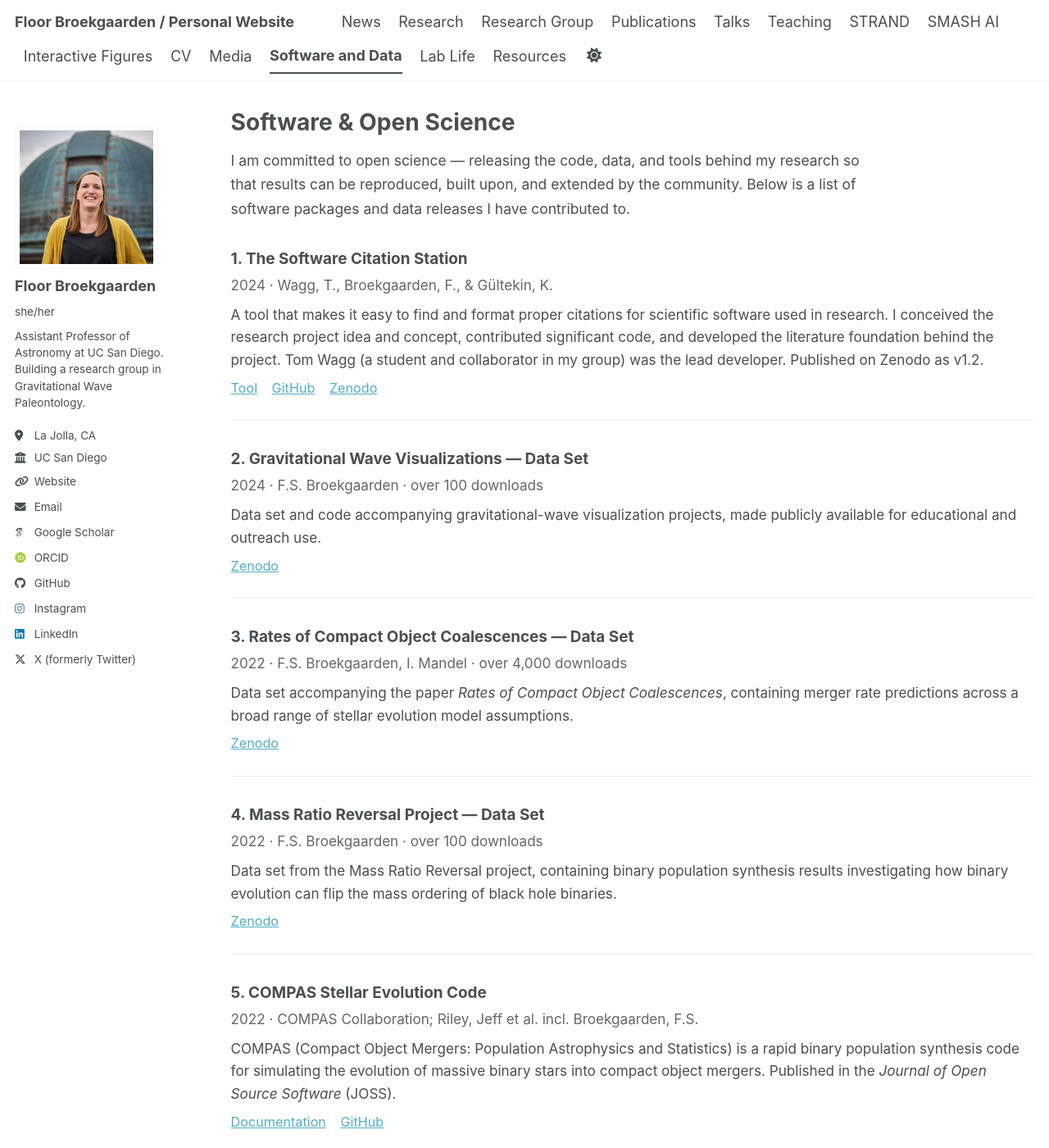
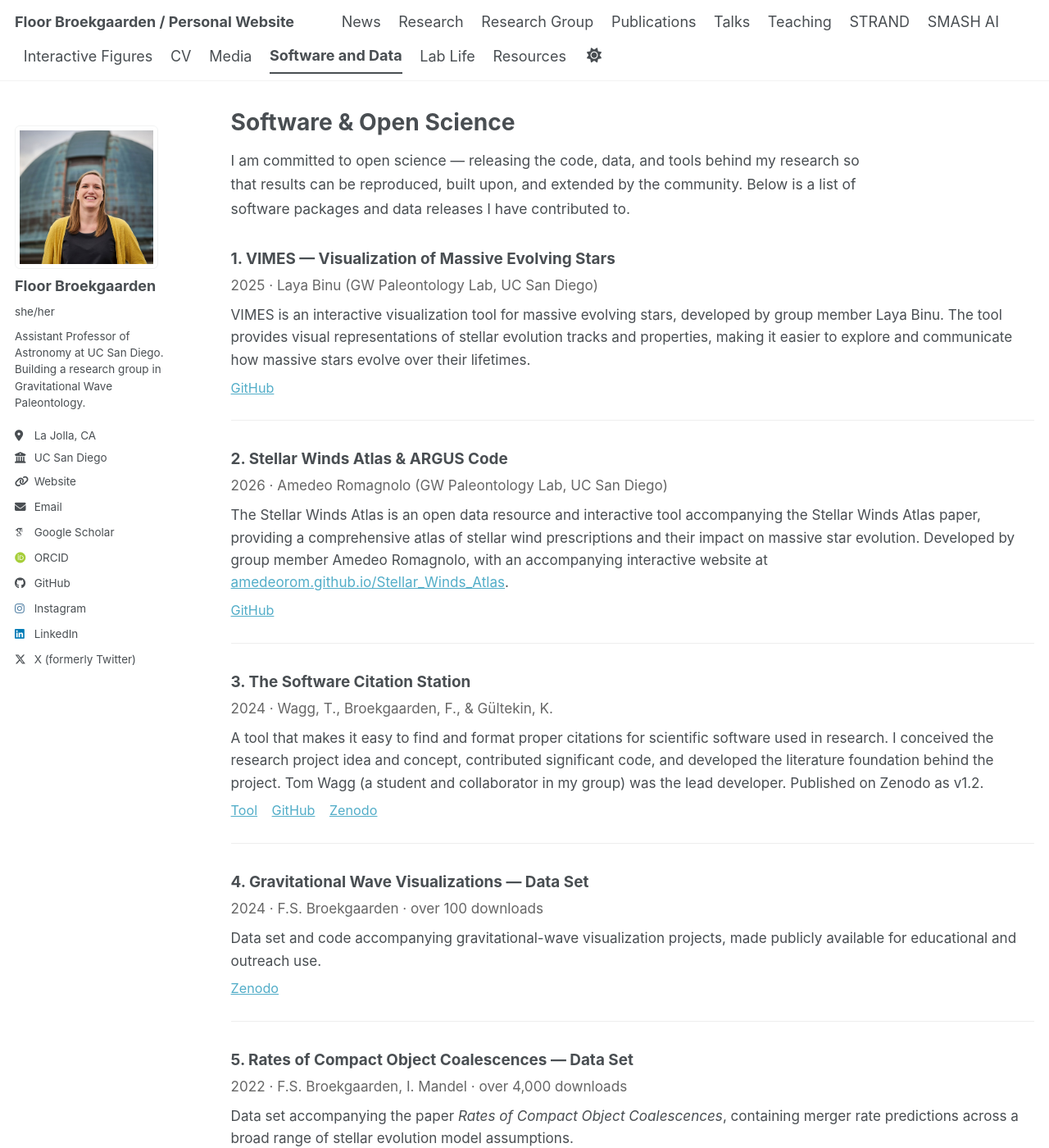
Before and after one commit to FloorBroekgaarden/FloorBroekgaarden.github.io, a Jekyll site: the page built from _pages/software.md, in a window 1280 px wide and 1400 px high. Shown: the whole window at 82% size. Built offline with Jekyll 4.4.1, drawn with Linux system fonts in a browser that asks for light colours; some web fonts are replaced; a script bundle is joined from its source files by our own code; library files that are not in the unit come from our copies; some of the changed text lies outside the part shown.

Commit message:
Update software.md

```diff
--- a/_pages/software.md
+++ b/_pages/software.md
@@ -19,7 +19,25 @@ author_profile: true
 <p class="software-intro">I am committed to open science — releasing the code, data, and tools behind my research so that results can be reproduced, built upon, and extended by the community. Below is a list of software packages and data releases I have contributed to.</p>
 
 <div class="software-item">
-  <h3>1. The Software Citation Station</h3>
+  <h3>1. VIMES — Visualization of Massive Evolving Stars</h3>
+  <p class="software-meta">2025 · Laya Binu (GW Paleontology Lab, UC San Diego)</p>
+  <p>VIMES is an interactive visualization tool for massive evolving stars, developed by group member Laya Binu. The tool provides visual representations of stellar evolution tracks and properties, making it easier to explore and communicate how massive stars evolve over their lifetimes.</p>
+  <div class="software-links">
+    <a href="https://github.com/layabinu/VIMES_VIsualization_of_Massive_Evolving_Stars" target="_blank">GitHub</a>
+  </div>
+</div>
+
+<div class="software-item">
+  <h3>2. Stellar Winds Atlas &amp; ARGUS Code</h3>
+  <p class="software-meta">2026 · Amedeo Romagnolo (GW Paleontology Lab, UC San Diego)</p>
+  <p>The Stellar Winds Atlas is an open data resource and interactive tool accompanying the Stellar Winds Atlas paper, providing a comprehensive atlas of stellar wind prescriptions and their impact on massive star evolution. Developed by group member Amedeo Romagnolo, with an accompanying interactive website at <a href="https://amedeorom.github.io/Stellar_Winds_Atlas/" target="_blank">amedeorom.github.io/Stellar_Winds_Atlas</a>.</p>
+  <div class="software-links">
+    <a href="https://github.com/AmedeoRom/Stellar_Winds_Atlas" target="_blank">GitHub</a>
+  </div>
+</div>
+
+<div class="software-item">
+  <h3>3. The Software Citation Station</h3>
   <p class="software-meta">2024 · Wagg, T., Broekgaarden, F., &amp; Gültekin, K.</p>
   <p>A tool that makes it easy to find and format proper citations for scientific software used in research. I conceived the research project idea and concept, contributed significant code, and developed the literature foundation behind the project. Tom Wagg (a student and collaborator in my group) was the lead developer. Published on Zenodo as v1.2.</p>
   <div class="software-links">
@@ -88,29 +106,11 @@ author_profile: true
 </div>
 
 <div class="software-item">
-  <h3>8. Cosmic Integration Tutorial</h3>
+  <h3>10. Cosmic Integration Tutorial</h3>
   <p class="software-meta">2026 · Sasha Levina (GW Paleontology Lab, UC San Diego)</p>
   <p>A tutorial on cosmic integration methods for gravitational-wave source population modeling, developed by group member Sasha Levina. The tutorial provides hands-on guidance for connecting binary population synthesis simulations with cosmological star formation histories to compute gravitational-wave merger rates.</p>
   <div class="software-links">
     <a href="https://github.com/sashalvna" target="_blank">GitHub</a>
-  </div>
-</div>
-
-<div class="software-item">
-  <h3>9. VIMES — Visualization of Massive Evolving Stars</h3>
-  <p class="software-meta">2025 · Laya Binu (GW Paleontology Lab, UC San Diego)</p>
-  <p>VIMES is an interactive visualization tool for massive evolving stars, developed by group member Laya Binu. The tool provides visual representations of stellar evolution tracks and properties, making it easier to explore and communicate how massive stars evolve over their lifetimes.</p>
-  <div class="software-links">
-    <a href="https://github.com/layabinu/VIMES_VIsualization_of_Massive_Evolving_Stars" target="_blank">GitHub</a>
-  </div>
-</div>
-
-<div class="software-item">
-  <h3>10. Stellar Winds Atlas &amp; ARGUS Code</h3>
-  <p class="software-meta">2026 · Amedeo Romagnolo (GW Paleontology Lab, UC San Diego)</p>
-  <p>The Stellar Winds Atlas is an open data resource and interactive tool accompanying the Stellar Winds Atlas paper, providing a comprehensive atlas of stellar wind prescriptions and their impact on massive star evolution. Developed by group member Amedeo Romagnolo, with an accompanying interactive website at <a href="https://amedeorom.github.io/Stellar_Winds_Atlas/" target="_blank">amedeorom.github.io/Stellar_Winds_Atlas</a>.</p>
-  <div class="software-links">
-    <a href="https://github.com/AmedeoRom/Stellar_Winds_Atlas" target="_blank">GitHub</a>
   </div>
 </div>
 
```
Also changed, not shown: other parts of _pages/software.md (+6 -6 lines).
